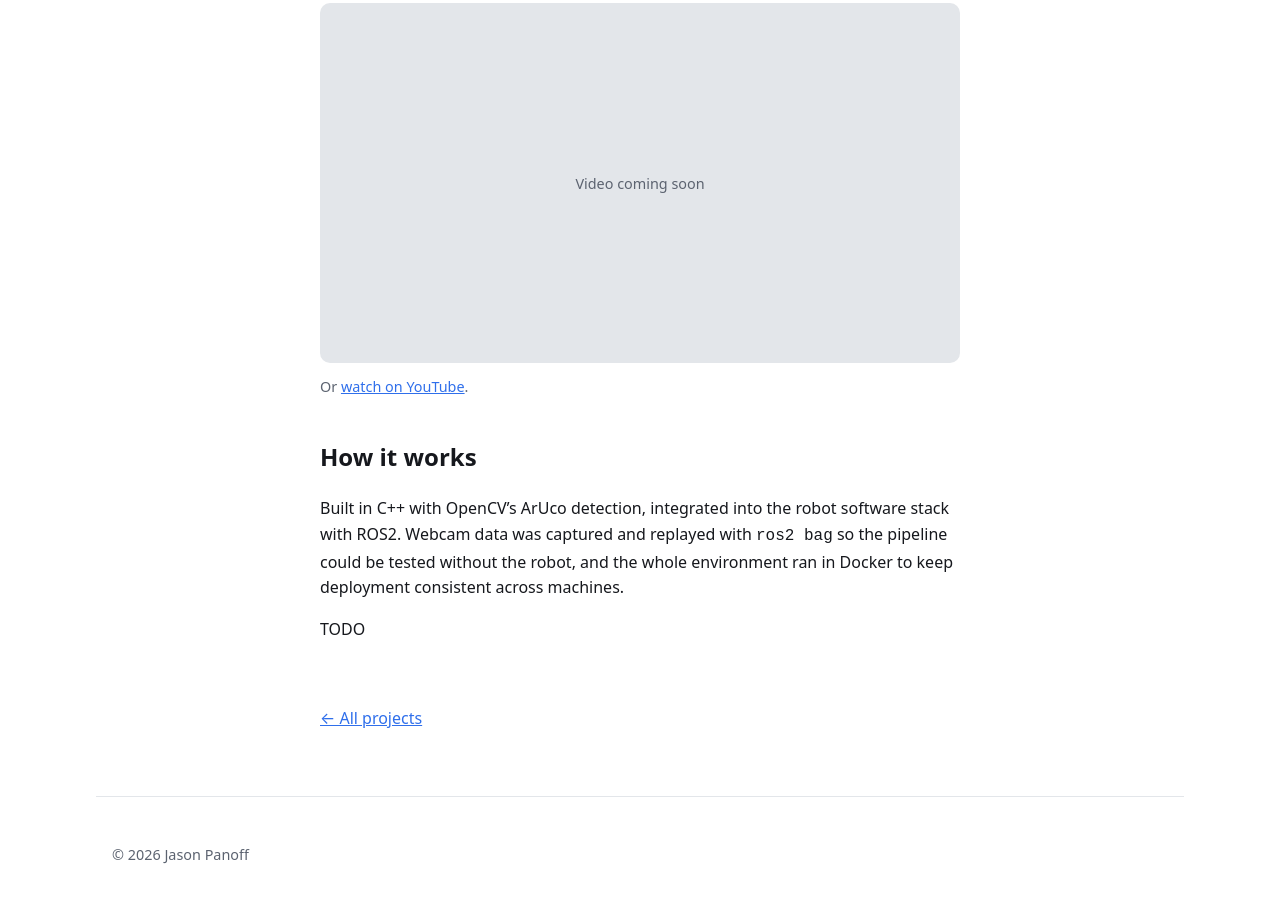
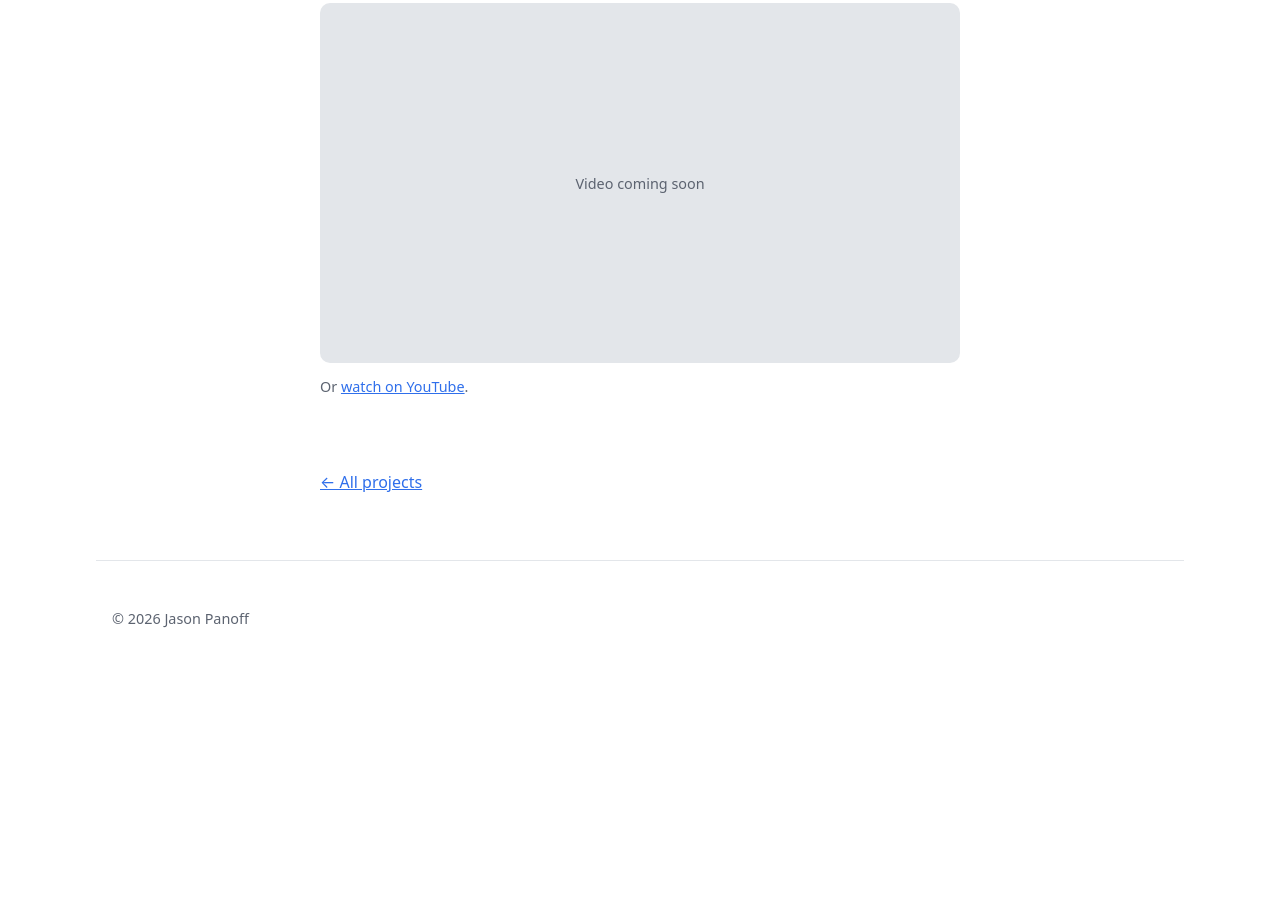
Before and after one commit to JasonL337/jasonpanoff.com, a plain HTML site: page projects/aruco-localization.html in a window 1280 px wide. Shown: the part 903-1804 px from the top of the page. After the commit the page ends 1580 px from the top, so only its background shows below. Drawn offline with Linux system fonts and the light colour scheme.

Commit message:
Remove card hover animation and placeholder How it works sections
Also relaxes the OIDC sub condition to StringEqualsIgnoreCase. The repo and
branch are still pinned; only casing is tolerated, which is not something we
control in GitHub's token and which fails with the same opaque error as a real
impersonation attempt.

Co-Authored-By: Claude Opus 5 <noreply@anthropic.com>

```diff
--- a/css/style.css
+++ b/css/style.css
@@ -77,10 +77,10 @@ nav a:hover { color: var(--accent); }
   border-radius: 10px;
   overflow: hidden;
   background: var(--bg);
-  transition: border-color .15s, transform .15s;
+  transition: border-color .15s;
 }
 
-.card:hover { border-color: var(--accent); transform: translateY(-2px); }
+.card:hover { border-color: var(--accent); }
 
 .card img {
   width: 100%;
--- a/projects/aruco-localization.html
+++ b/projects/aruco-localization.html
@@ -54,18 +54,6 @@
       Or <a href="https://www.youtube.com/watch?v=TODO_ARUCO_VIDEO_ID">watch on YouTube</a>.
     </p>
 
-    <h2>How it works</h2>
-    <p>
-      Built in C++ with OpenCV&rsquo;s ArUco detection, integrated into the
-      robot software stack with ROS2. Webcam data was captured and replayed with
-      <code>ros2 bag</code> so the pipeline could be tested without the robot,
-      and the whole environment ran in Docker to keep deployment consistent
-      across machines.
-    </p>
-    <p>
-      <!-- TODO: the interesting part. How did you get to 4cm? What was noisy? -->
-      TODO
-    </p>
     <a class="back" href="/projects/">&larr; All projects</a>
   </main>
 
```
Also changed, not shown: projects/ftc-path-planner.html (+0 -7 lines), 1 other file.
